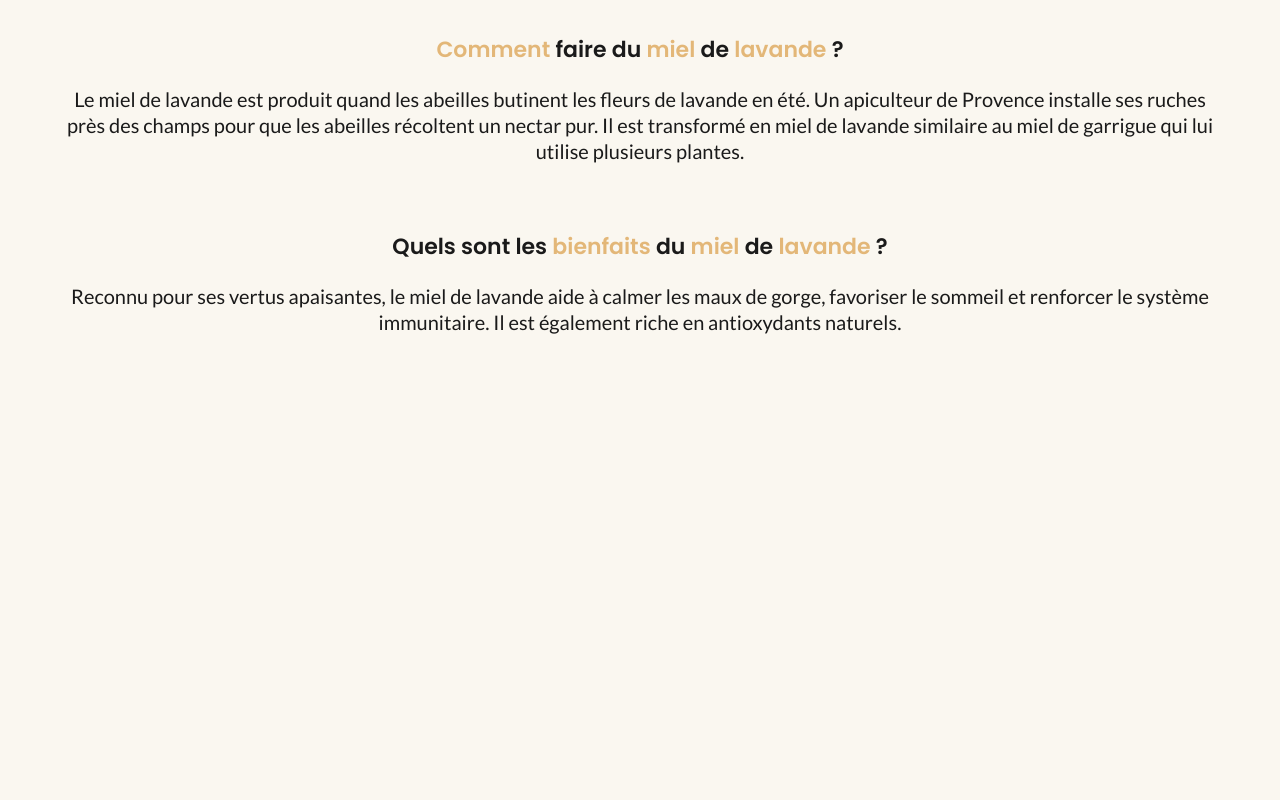
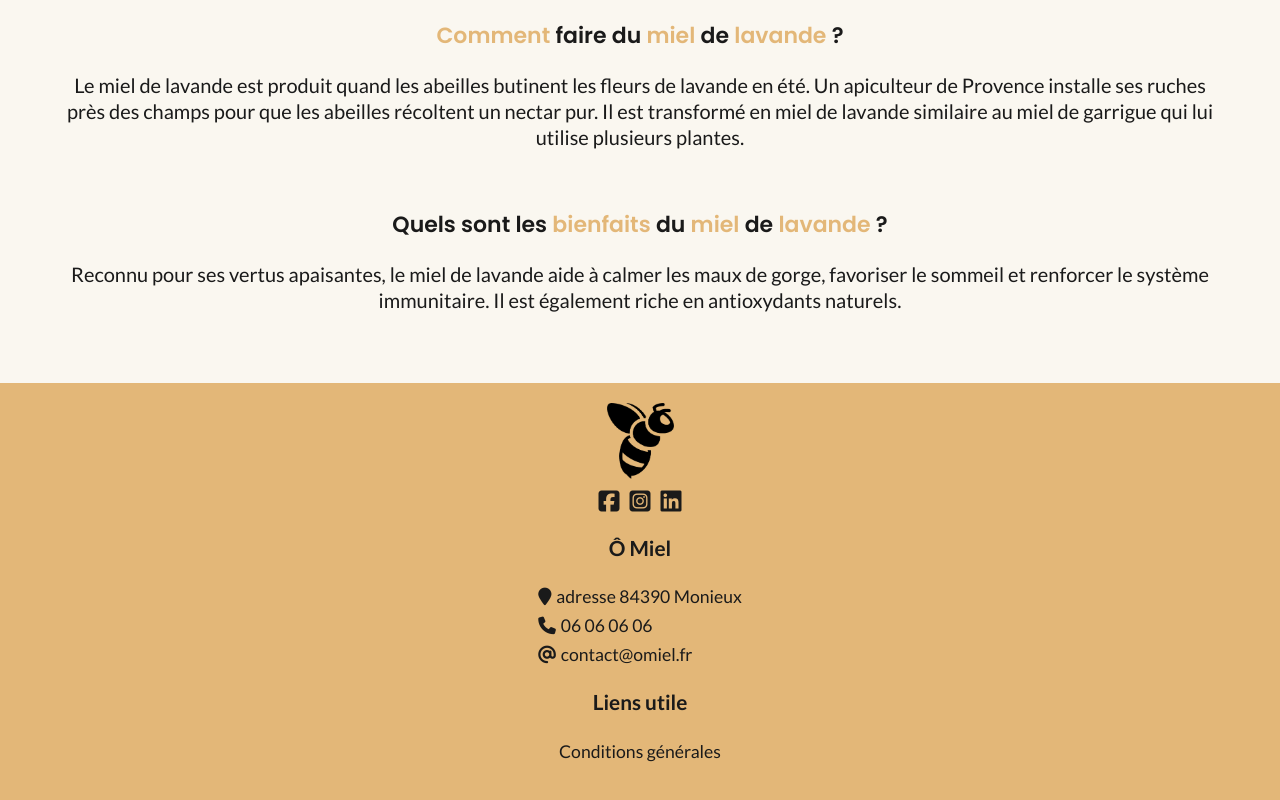
Before and after one commit to AntoineDehan/O-Miel, a website: page index.html in a window 1280 px wide. Shown: the part 3529-4329 px from the top of the page. Before the commit the page ends 4117 px from the top, so only its background shows below. Drawn offline with Linux system fonts and the light colour scheme.

Commit message:
Footer terminé + Légère améloration du script

```diff
--- a/index.html
+++ b/index.html
@@ -34,10 +34,10 @@
             </button>
             <div class="navbar__nav_anchors" id="nav-anchors">
               <button class="close-btn" id="burger-close">X</button>
-              <a href="#about">Notre Histoire</a>
-              <a href="#product">Notre Miel</a>
-              <a href="#review">Vos Avis</a>
-              <a href="#question">Vos Questions</a>
+              <a href="#about" id="burger-close">Notre Histoire</a>
+              <a href="#product" id="burger-close">Notre Miel</a>
+              <a href="#review" id="burger-close">Vos Avis</a>
+              <a href="#faq" id="burger-close">Vos Questions</a>
             </div>
           </div>
         </nav>
@@ -55,7 +55,7 @@
           <button class="cta">Découvrir</button>
         </div>
       </section>
-      <section class="about">
+      <section class="about" id="about">
         <div class="about__image">
           <img
             src="./assets/presentation_img.webp"
@@ -76,7 +76,7 @@
           </p>
         </div>
       </section>
-      <section class="product">
+      <section class="product" id="product">
         <h1>Notre Miel de Lavande récolté en Provence</h1>
         <div class="product__wrapper">
           <img
@@ -118,7 +118,7 @@
       <div class="cta-conteneur">
         <button class="cta">En savoir plus</button>
       </div>
-      <section class="review">
+      <section class="review" id="review">
         <h1>Vos avis</h1>
         <div class="review__conteneur">
           <div class="review__card">
@@ -206,7 +206,7 @@
           </div>
         </div>
       </section>
-      <section class="faq">
+      <section class="faq" id="faq">
         <h1>Vos questions, nos réponses!</h1>
         <div class="faq__conteneur">
           <div class="faq__card">
@@ -264,7 +264,31 @@
           </div>
         </div>
       </section>
-      <footer class="footer"></footer>
+      <footer class="footer">
+        <div class="footer__logo">
+          <img
+            src="./assets/logo.webp"
+            alt="Logo de l'entreprise O Miel représentant une abeille dans un style simple"
+          />
+        </div>
+        <div class="footer__socials">
+          <a href=""> <i class="fa-brands fa-square-facebook"></i></a>
+          <a href=""><i class="fa-brands fa-square-instagram"></i></a>
+          <a href=""><i class="fa-brands fa-linkedin"></i></a>
+        </div>
+        <div class="footer__info">
+          <p class="category_title">Ô Miel</p>
+          <a href=""
+            ><i class="fa-solid fa-location-pin"></i>adresse 84390 Monieux</a
+          >
+          <a href=""><i class="fa-solid fa-phone"></i>06 06 06 06</a>
+          <a href=""><i class="fa-solid fa-at"></i>contact@omiel.fr</a>
+        </div>
+        <div class="footer__links">
+          <p class="category_title">Liens utile</p>
+          <a href="">Conditions générales</a>
+        </div>
+      </footer>
     </div>
     <script src="./scripts/script.js" defer></script>
   </body>
--- a/scripts/script.js
+++ b/scripts/script.js
@@ -1,11 +1,13 @@
 const toggle = document.getElementById("burger-toggle");
-const closeBtn = document.getElementById("burger-close");
+const closeBtn = document.querySelectorAll("#burger-close");
 const links = document.getElementById("nav-anchors");
 
 toggle.addEventListener("click", () => {
   links.classList.toggle("active");
 });
 
-closeBtn.addEventListener("click", () => {
-  links.classList.toggle("active");
+closeBtn.forEach((btn) => {
+  btn.addEventListener("click", () => {
+    links.classList.toggle("active");
+  });
 });
--- a/styles/scss/home/style.scss
+++ b/styles/scss/home/style.scss
@@ -371,8 +371,8 @@ body {
       display: flex;
       flex-direction: column;
       align-items: center;
-      height: 1000px;
-
+      // height: 1450px;
+      margin-bottom: 50px;
       h1 {
         text-align: center;
         max-width: 200px;
@@ -384,7 +384,7 @@ body {
         align-items: center;
         height: 100%;
         width: 100%;
-        gap: 3%;
+        gap: 20px;
         .faq__card {
           width: 90%;
           display: flex;
@@ -402,5 +402,60 @@ body {
         }
       }
     }
+
+    footer {
+      width: 100%;
+      // height: 550px;
+      display: flex;
+      flex-direction: column;
+      align-items: center;
+      background-color: $secondary-color;
+      padding-top: 20px;
+      padding-bottom: 80px;
+      .category_title {
+        font-weight: bold;
+        font-size: 1.3rem;
+        align-self: center;
+      }
+      .footer__logo {
+        width: 67px;
+        img {
+          width: 100%;
+          height: 100%;
+        }
+        margin-bottom: 5px;
+      }
+      .footer__socials {
+        display: flex;
+        align-items: center;
+        gap: 10px;
+        a {
+          font-size: 1.5rem;
+        }
+      }
+      .footer__info {
+        display: flex;
+        flex-direction: column;
+        align-items: flex-start;
+        gap: 3px;
+        a {
+          text-decoration: none;
+          font-size: 1.1rem;
+        }
+        .fa-solid {
+          margin-right: 5px;
+        }
+      }
+      .footer__links {
+        display: flex;
+        flex-direction: column;
+        align-items: flex-start;
+        gap: 3px;
+        a {
+          text-decoration: none;
+          font-size: 1.1rem;
+        }
+      }
+    }
   }
 }
```
Also changed, not shown: styles/css/home/style.css, 1 other file.
